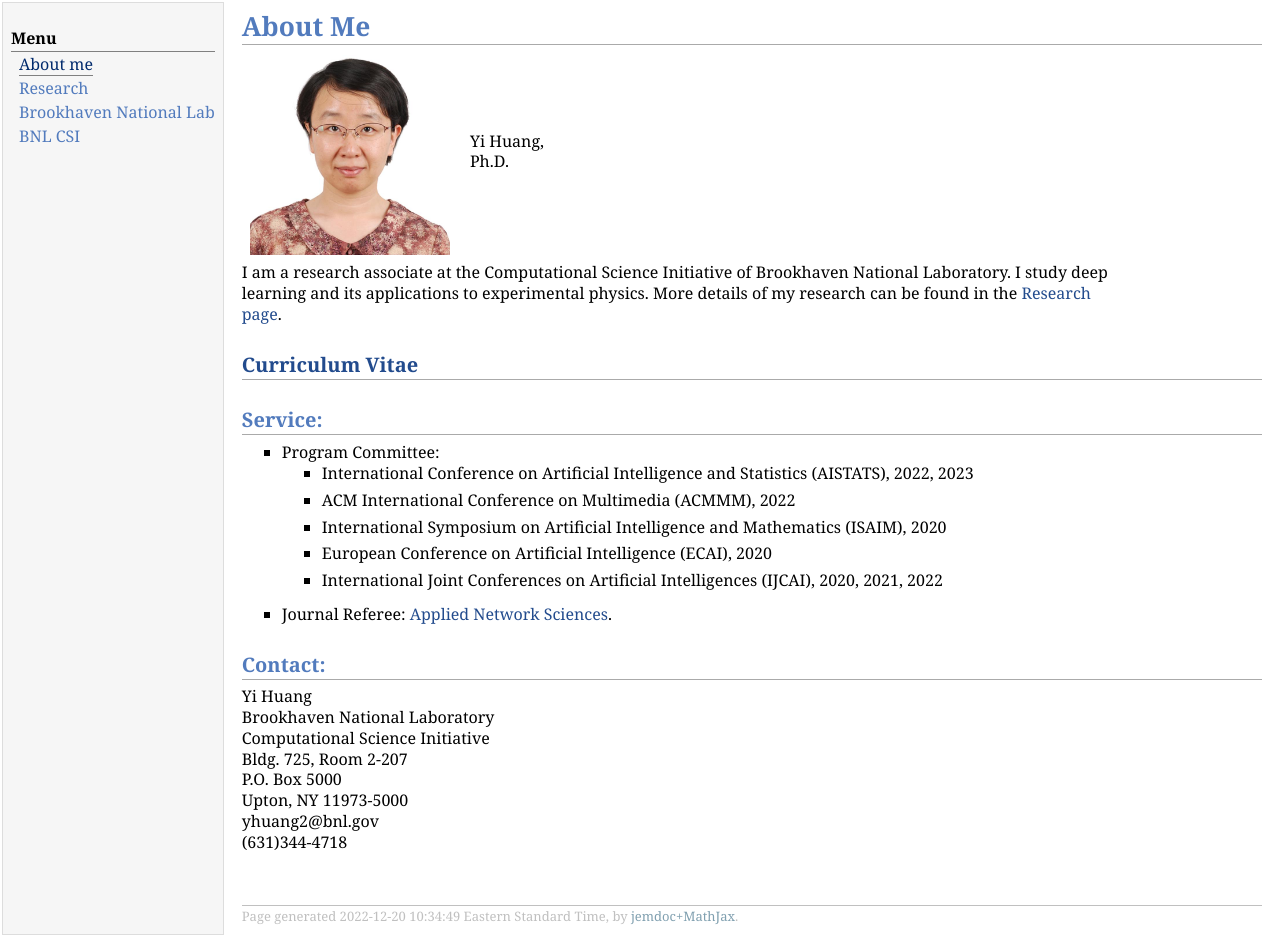
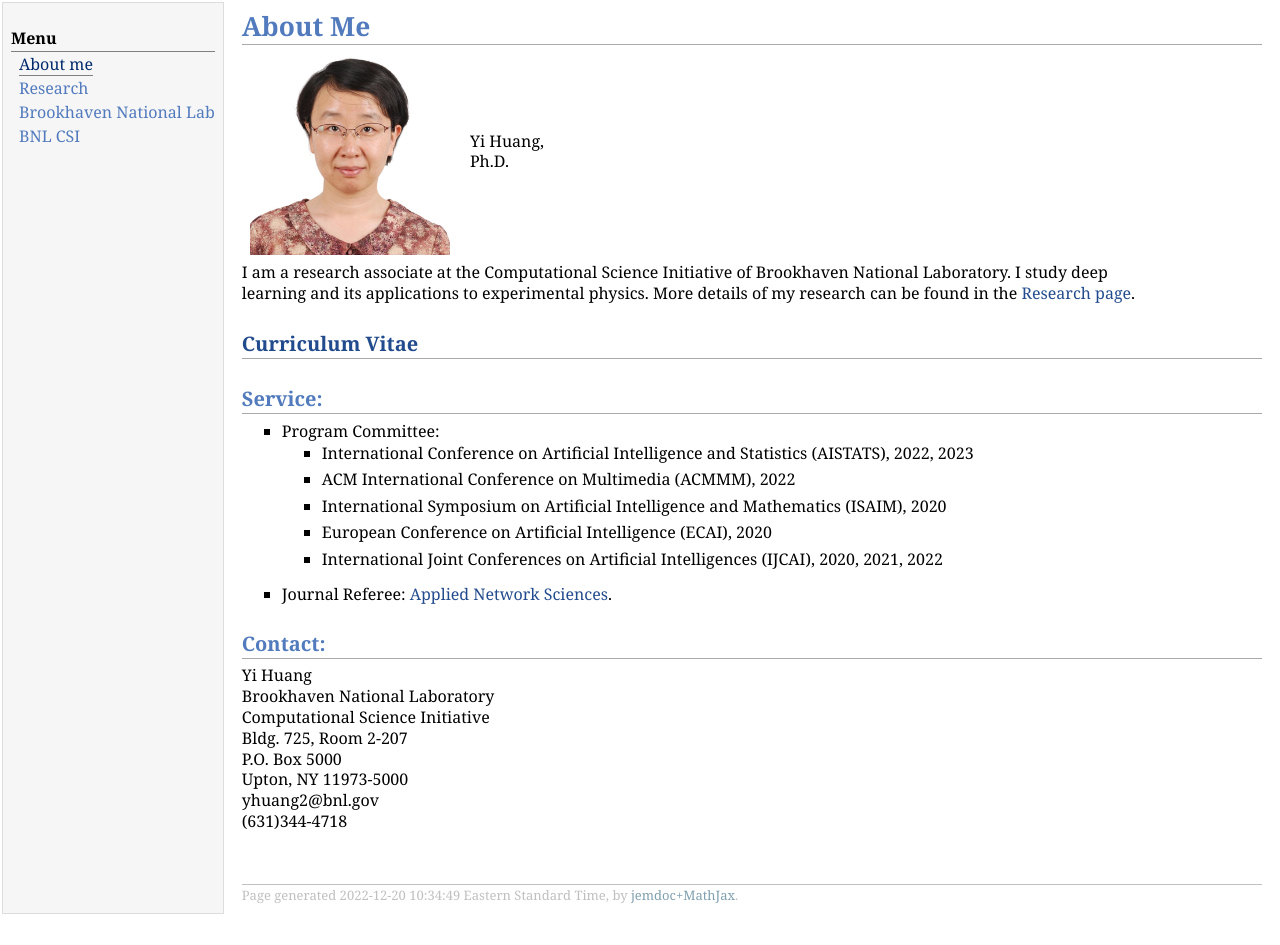
Before and after one commit to pphuangyi/pphuangyi.github.io, a plain HTML site: page index.html in a window 1280 px wide. After the commit the page ends 924 px from the top, so only its background shows below. Drawn offline with Linux system fonts and the light colour scheme.

Commit message:
increase paragraph <p> width to 90%

```diff
--- a/jemdoc.css
+++ b/jemdoc.css
@@ -151,7 +151,7 @@ p {
 	margin-bottom: 0.8em;
 	padding: 0;
 	line-height: 1.3;
-	width: 85%
+	width: 90%
 }
 
 pre {
```
